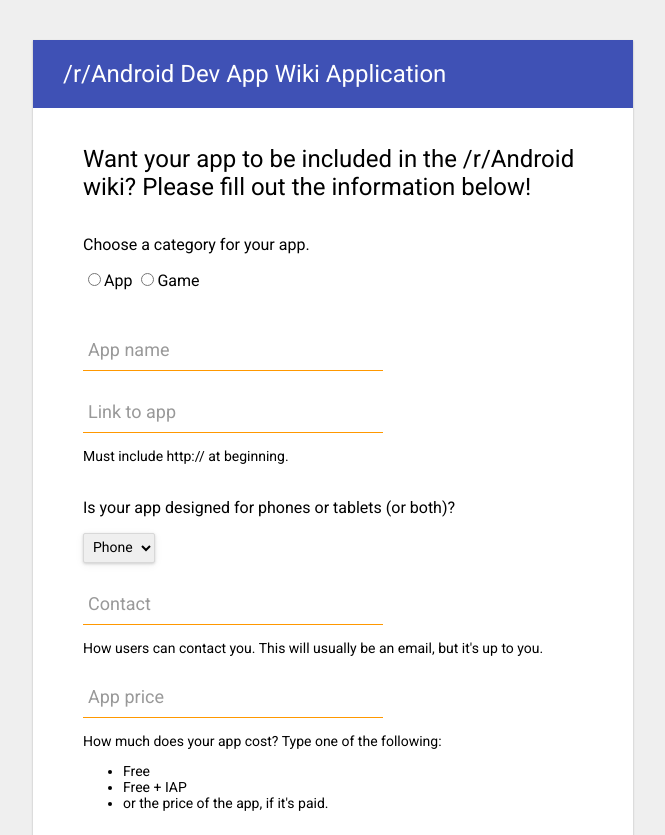
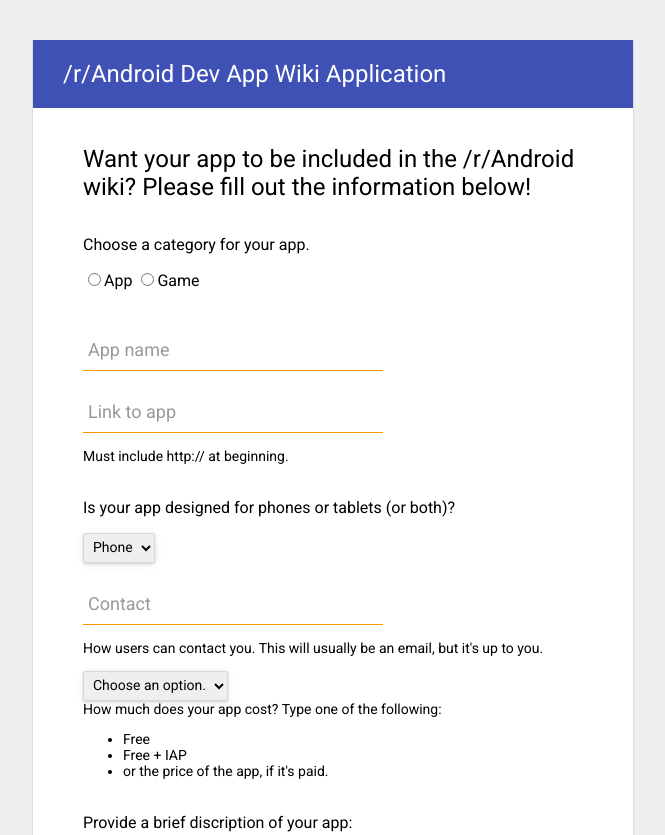
Before and after one commit to androidflair/androidflair.github.io, a plain HTML site: page wikiapps/index.html in a window 1280 px wide. Shown: the top 835 px of the page, without its empty margins (307-972 px from the left). Drawn offline with nearby package versions, Linux system fonts and the light colour scheme.

Commit message:
Update index.html

```diff
--- a/wikiapps/index.html
+++ b/wikiapps/index.html
@@ -117,13 +117,12 @@
 
        <div class="explanation">How users can contact you. This will usually be an email, but it's up to you.</div>
 
-    <div class="group">
-      <input type="text" id = "price" required>
-      <span class="highlight"></span>
-      <span class="bar"></span>
-      <label>App price</label>
+<select name="entry.0.single" id="sprice" class = "box">
 
-    </div>
+      <option>Choose an option.</option>
+      <option>Free</option>
+       <option>Paid</option>
+       </select>
        <div class="explanation">How much does your app cost? Type one of the following:
          <ul>
          <li>Free</li>
```
